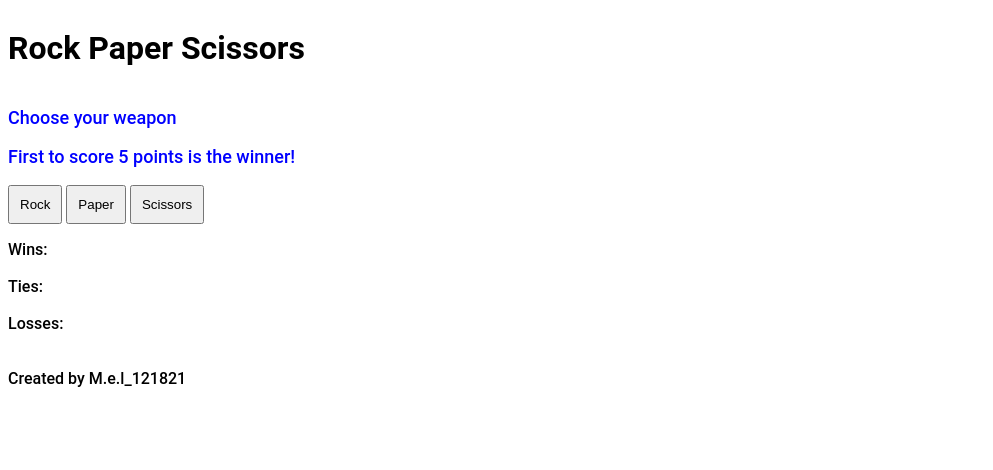
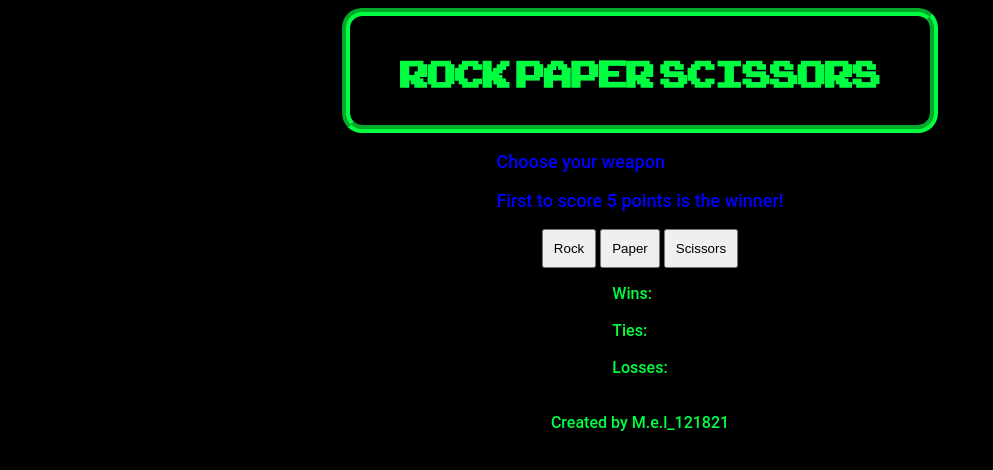
Before and after one commit to mel-121821/rock-paper-scissors, a plain HTML site: page index.html in a window 1280 px wide. Shown: the whole page, without its empty margins (0-993 px from the left). Drawn offline with Linux system fonts and the light colour scheme.

Commit message:
Create font, background and flex styles for title div and body

```diff
--- a/style.css
+++ b/style.css
@@ -1,9 +1,33 @@
+@font-face {
+    font-family: 'arcadeclassicregular';
+    src: url('fonts/arcadeclassic-webfont.woff2') format('woff2'),
+         url('fonts/arcadeclassic-webfont.woff') format('woff');
+    font-weight: normal;
+    font-style: normal;
+
+}
+
 body {
-    font-family: roboto, sans-serif;
+    font-family: 'Roboto', sans-serif;
     font-weight: 500;
+    background-color: black;
+    color:rgb(0, 255, 64);
     font-size: 16px;
     display: flex;
     flex-direction: column;
+    align-items: center;
+}
+
+.title {
+    font-family: 'arcadeclassicregular', sans-serif;
+    font-size: 25px;
+    display: flex;
+    justify-content: center;
+    border: 8px rgb(0, 255, 64);
+    border-style: groove;
+    border-radius: 20px;
+    max-width: 500px;
+    padding: 0 50px;
 }
 
 p {
```
